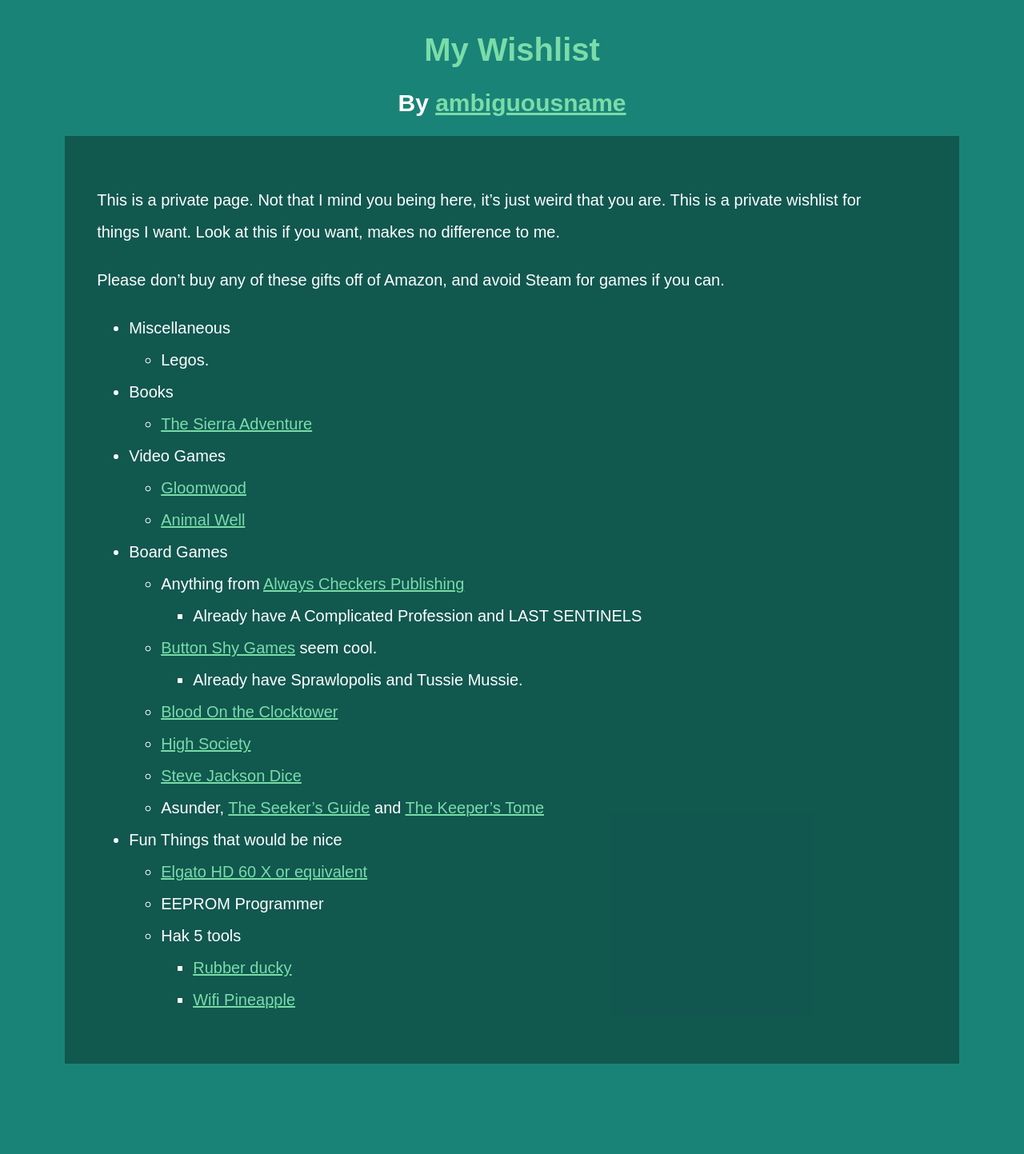
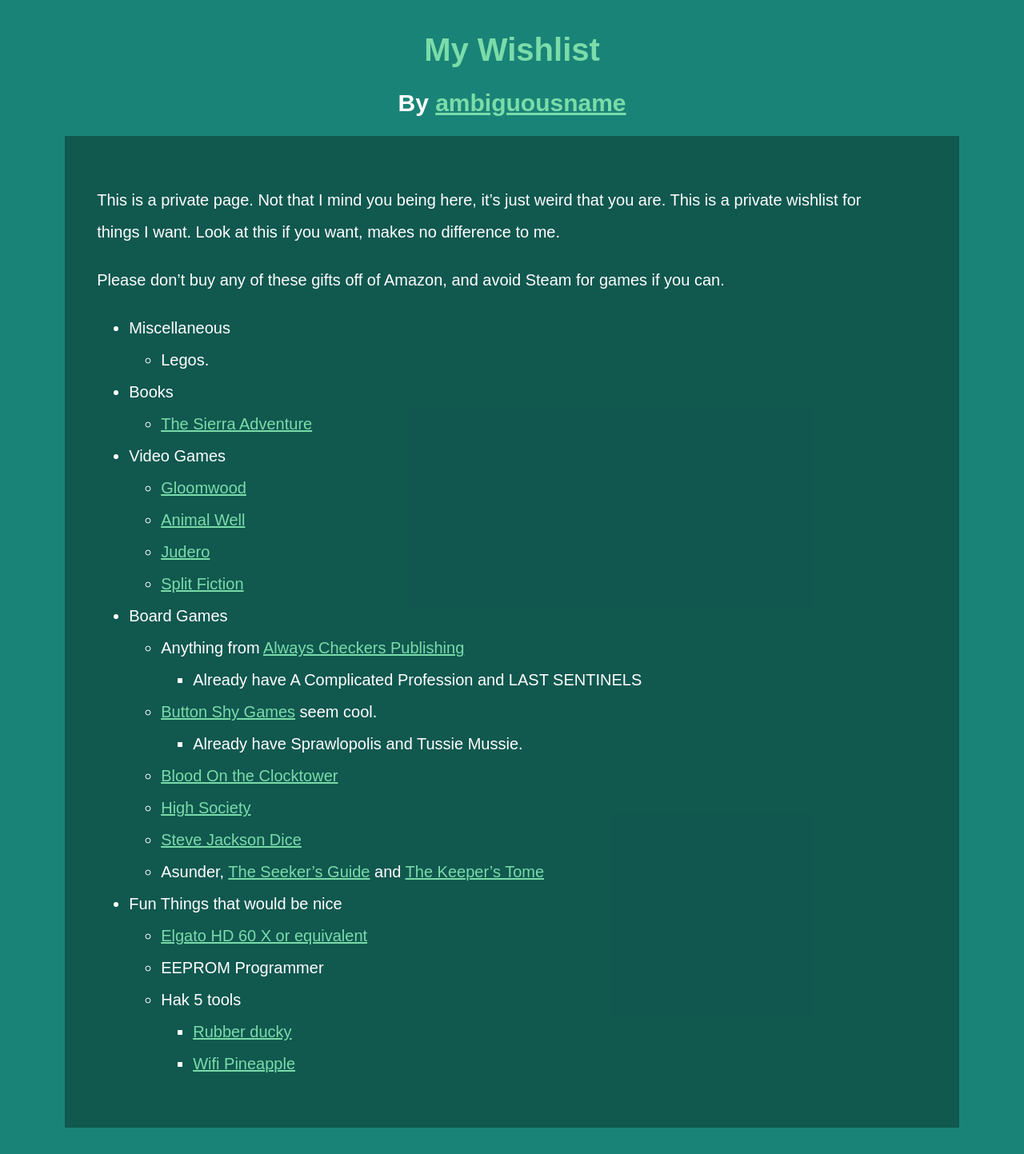
Before and after one commit to ambiguousname/ambiguousname.github.io, a Jekyll site: the page built from assets/wishlist.md, in a window 1280 px wide. Shown: the whole page at 80% size. Built offline with Jekyll 4.4.1, drawn with Linux system fonts in a browser that asks for light colours; before the commit the page ends 1363 px from its top, so only the background shows below that.

Commit message:
Add games

```diff
--- a/assets/wishlist.md
+++ b/assets/wishlist.md
@@ -14,6 +14,8 @@
 - Video Games
 	- [Gloomwood](https://store.steampowered.com/app/1150760/)
 	- [Animal Well](https://store.steampowered.com/app/813230/)
+	- [Judero](https://store.steampowered.com/app/1960900/Judero?snr=1_25_4__318)
+	- [Split Fiction](https://store.steampowered.com/app/2001120/Split_Fiction?snr=1_25_4__318)
 - Board Games
 	- Anything from [Always Checkers Publishing](https://alwayscheckers.com/)
 		- Already have A Complicated Profession and LAST SENTINELS
```
